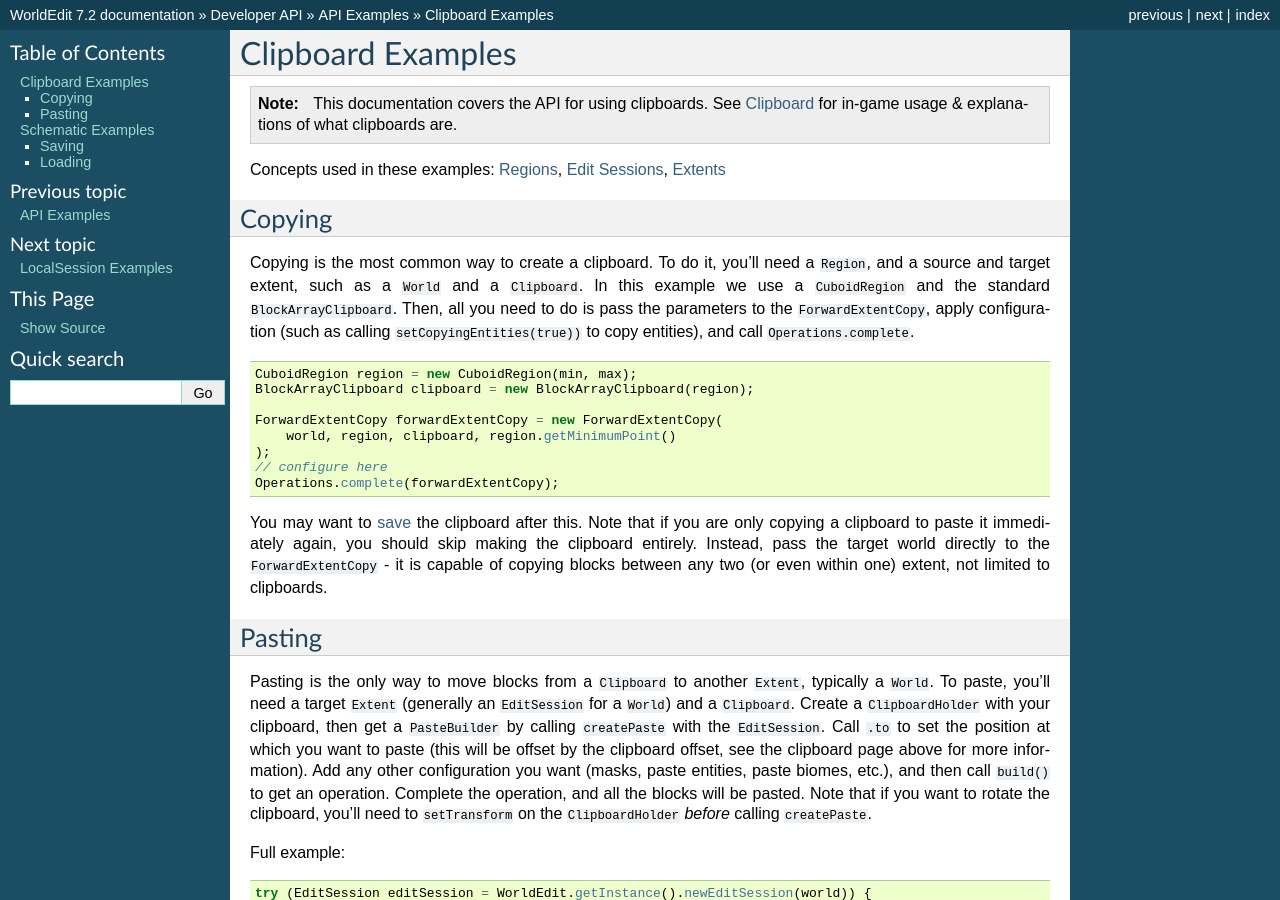
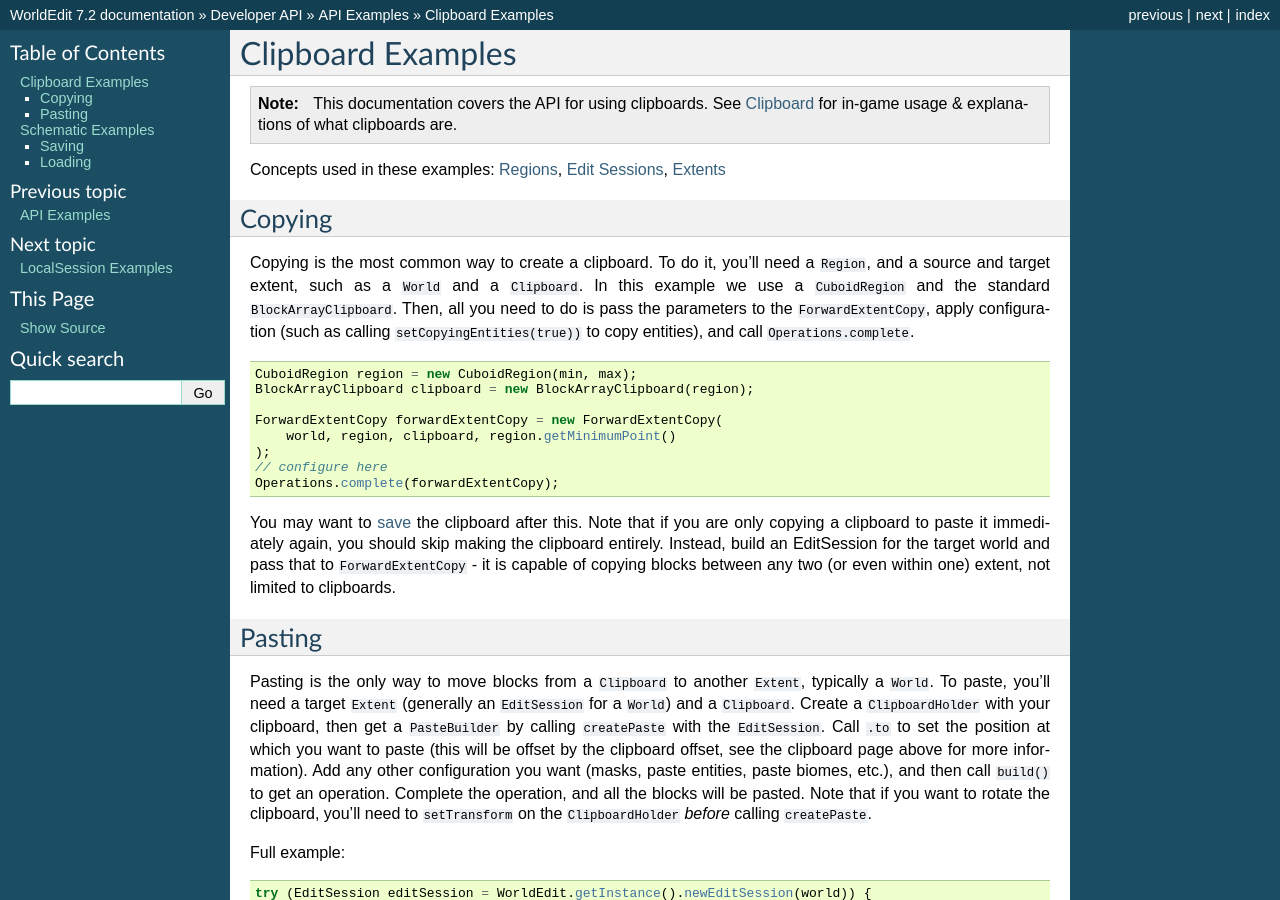
Before and after one commit to EngineHub/WorldEditDocs, a Sphinx documentation site: the page built from source/api/examples/clipboard.rst, in a window 1280 px wide and 900 px high. Built offline with Sphinx 7.4.7, drawn with Linux system fonts in a browser that asks for light colours.

Commit message:
EditSession.

```diff
--- a/source/api/examples/clipboard.rst
+++ b/source/api/examples/clipboard.rst
@@ -27,8 +27,9 @@
     Operations.complete(forwardExtentCopy);
 
 You may want to :ref:`save <Saving>` the clipboard after this. Note that if you are only copying a clipboard to paste it
-immediately again, you should skip making the clipboard entirely. Instead, pass the target world directly to the
-``ForwardExtentCopy`` - it is capable of copying blocks between any two (or even within one) extent, not limited to clipboards.
+immediately again, you should skip making the clipboard entirely. Instead, build an EditSession for the target world and
+pass that to ``ForwardExtentCopy`` - it is capable of copying blocks between any two (or even within one) extent,
+not limited to clipboards.
 
 Pasting
 -------
```
